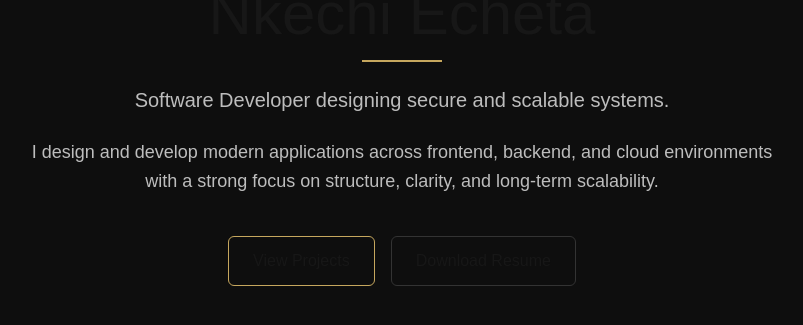
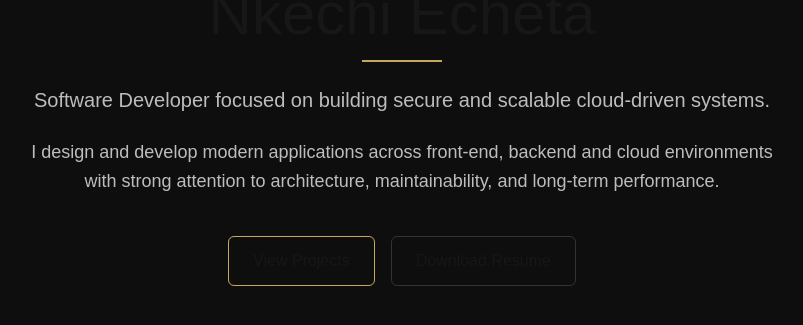
Before and after one commit to jecheta-rrc/nkechi-portfolio, a Next.js app: page / in a window 1280 px wide. Shown: the part 313-638 px from the top of the page, without its empty margins (238-1041 px from the left). Built offline with nearby package versions, Linux system fonts and the light colour scheme; a web font is replaced by a local one.

Commit message:
Software Developer focused on building secure and scalable cloud-driven systems.

```diff
--- a/src/app/layout.tsx
+++ b/src/app/layout.tsx
@@ -14,7 +14,7 @@ const headingFont = Playfair_Display({
 
 export const metadata: Metadata = {
   title: "Nkechi Echeta | Software Developer",
-  description: "Software Developer building secure & scalable systems.",
+  description: "Software Developer focused on building secure and scalable cloud-driven systems.",
 };
 
 export default function RootLayout({
--- a/src/components/Hero.tsx
+++ b/src/components/Hero.tsx
@@ -10,13 +10,11 @@ export default function Hero() {
         </div>
 
         <p className="text-lg md:text-xl text-[#BDBDBD] mb-6">
-          Software Developer designing secure and scalable systems.
+          Software Developer focused on building secure and scalable cloud-driven systems.
         </p>
 
         <p className="text-base md:text-lg text-[#BDBDBD] leading-relaxed mb-10">
-          I design and develop modern applications across frontend, backend, and
-          cloud environments with a strong focus on structure, clarity, and
-          long-term scalability.
+          I design and develop modern applications across front-end, backend and cloud environments with strong attention to architecture, maintainability, and long-term performance.
         </p>
 
         <div className="flex justify-center gap-4">
```
